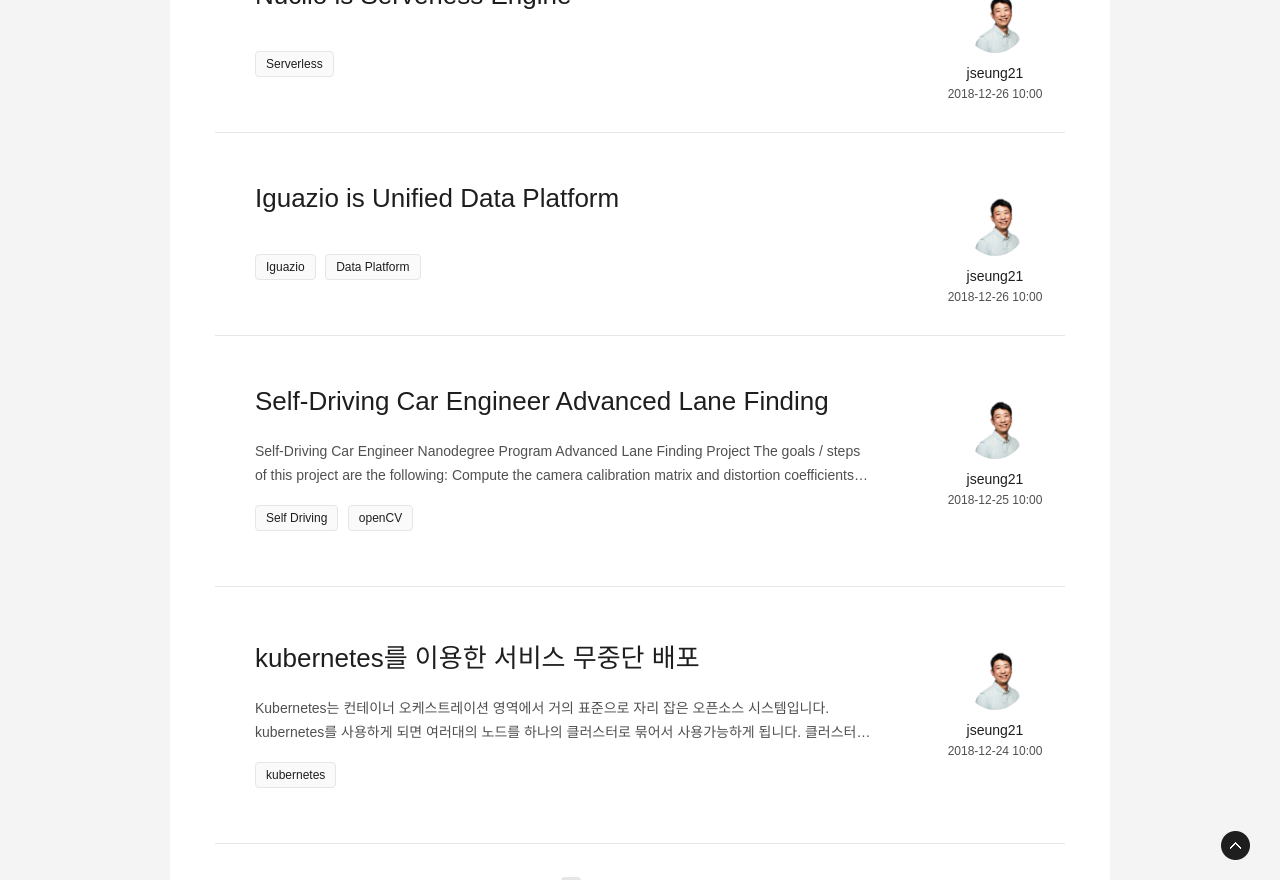
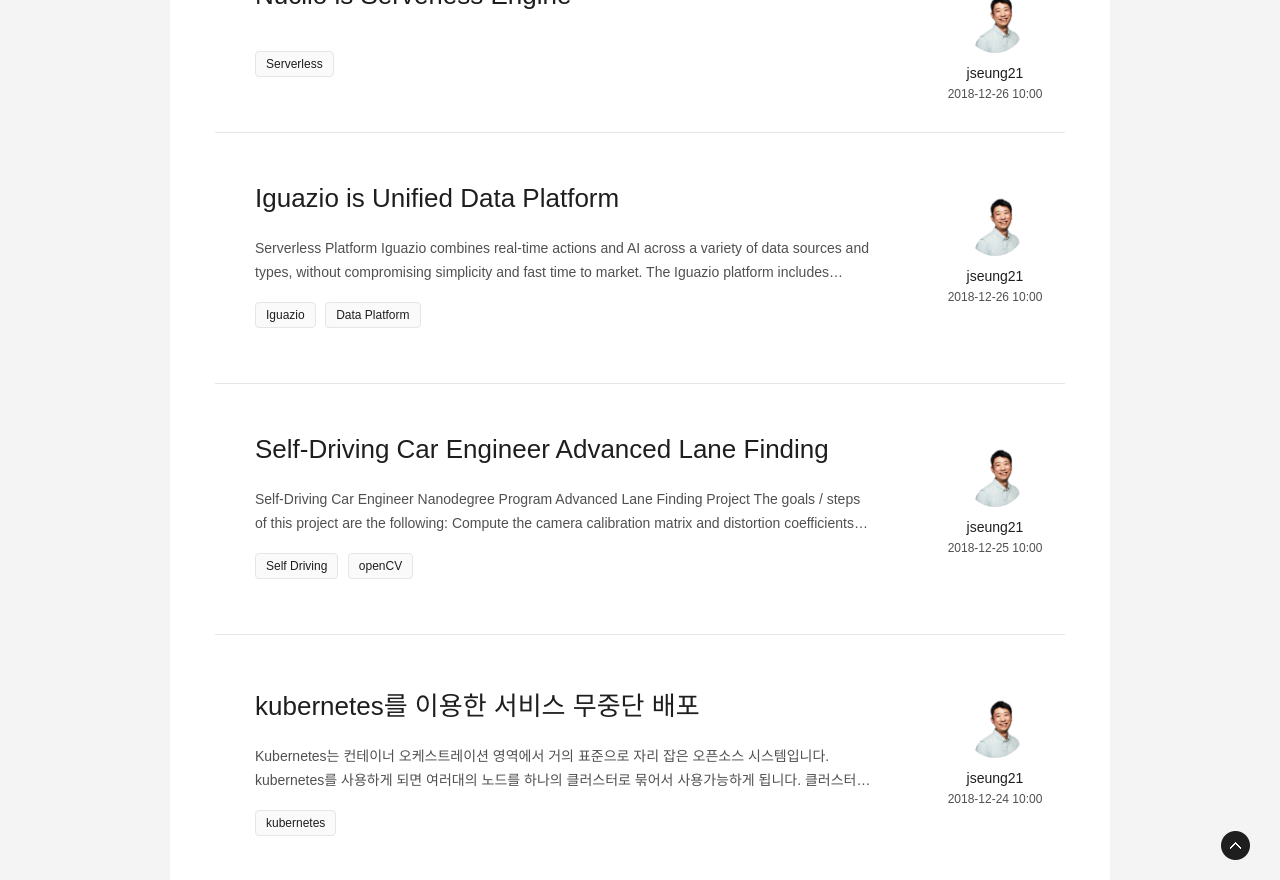
Before and after one commit to jseung21/jseung21.github.io, a Jekyll site: the page built from index.html, in a window 1280 px wide and 900 px high, scrolled down 884 px, cut to the strip 20-900 px from the top of the window. Built offline with Jekyll 4.4.1, drawn with Linux system fonts in a browser that asks for light colours; some web fonts are replaced; the list of posts is cut into pages by our own code; part of the change alters nothing that is shown.

Commit message:
Update 2018-12-26-Iguazio.md

```diff
--- a/_posts/2018-12-26-Iguazio.md
+++ b/_posts/2018-12-26-Iguazio.md
@@ -6,3 +6,96 @@ date: 2018-12-26 10:00
 tags: [Iguazio,Data Platform]
 image: https://techcrunch.com/wp-content/uploads/2017/07/2408914515_137086b28d_o.jpg?w=730&crop=1
 ---
+
+Serverless Platform
+-------------------
+
+![](https://www.iguazio.com/wp-content/uploads/2018/12/Product-page-12.png)
+
+#### Iguazio combines real-time actions and AI across a variety of data sources and types, without compromising simplicity and fast time to market.
+The Iguazio platform includes leading open source data science tools, managed serverless functions and data services running on Kubernetes and on a real-time unified database.
+
+Open Platform for Intelligent Apps
+----------------------------------
+
+![](https://www.iguazio.com/wp-content/uploads/2018/12/Product-Page-23.png)
+
+#### Faster Dev & Ops
+
+Accelerate time from data science exploration to production in a fully managed serverless environment with real-time functions, AI and Kubernetes
+
+#### Unified Real-time Database
+
+Ingest, enrich, analyze and serve large scale multi-model data with simultaneous access through standard APIs for NoSQL, SQL, time series and files.
+
+#### Deployed Anywhere
+
+Leverage the same data services, AI and serverless abstractions in the cloud, at the edge and on-premises, cutting endless IT tasks.
+
+[Learn more about serverless and AI](https://www.iguazio.com/webinar/serverless-ai/)
+
+In-Memory Speed at High Density and Lower Costs
+-----------------------------------------------
+
+![](https://www.iguazio.com/wp-content/uploads/2018/05/In-Memory_v2.png)
+
+#### Iguazio combines fresh, historical and operational data to support smarter decisions in real-time. The platform maximizes CPU utilization and leverages non-volatile memory, 100GbE RDMA, flash and dense storage, achieving extreme performance with consistency at the lowest cost. It shifts the balance from underutilized systems and inefficient code to parallel, real-time and resource optimized implementation requiring fewer servers.
+
+[Learn more about in-memory performance at high density](https://www.iguazio.com/webinar/in-memory-database-performance-on-flash/)
+
+Get Started Now:
+
+[TRY IGUAZIO](https://www.iguazio.com/lp/14-day-free-trial-in-the-cloud/) [Book a Demo](#)
+
+Self-Service Management
+-----------------------
+
+### Managed Data Services
+
+[![](https://www.iguazio.com/wp-content/uploads/2018/05/2.jpg)](https://www.iguazio.com/wp-content/uploads/2018/05/2-1024x805.jpg)
+
+The Iguazio Continuous Data Platform changes the way you monitor, search and explore your data. The system stores rich metadata with each object, turning the platform into a smart data catalog where users can explore data and gain operational and “hidden” business insights in a matter of a few simple clicks.
+
+### Serverless
+
+[![](https://www.iguazio.com/wp-content/uploads/2018/05/4.jpg)](https://www.iguazio.com/wp-content/uploads/2018/05/4-1024x805.jpg)
+
+[nuclio](https://www.iguazio.com/product/serverless/) is an ultra-fast open source serverless platform which allows developers to focus on building and running auto-scaling applications without worrying about managing servers. It Supports a variety of event and data sources with common APIs and is portable across edge and multi-cloud deployments
+
+### Automated IT Operations
+
+[![](https://www.iguazio.com/wp-content/uploads/2018/05/1.jpg)](https://www.iguazio.com/wp-content/uploads/2018/05/1-1024x805.jpg)
+
+IT admins use a simple interface to provision and monitor multiple data clusters and their resources including CPUs, networking and storage with minimal human interaction. The platform provides a rich set of reports and views and generates alarms based on predefined filtering and escalation policies.
+
+### Fine-Grained Security
+
+[![](https://www.iguazio.com/wp-content/uploads/2018/05/3.jpg)](https://www.iguazio.com/wp-content/uploads/2018/05/3-1024x805.jpg)
+
+The platform accepts software-defined policies and automatically maps them to access control, multi-tenancy, monitoring, auditing, service levels and other custom operations. It integrates with identity management systems, combines API level security and visualizes effective policies per data element.
+
+Deployment Anywhere
+-------------------
+
+![null](https://www.iguazio.com/wp-content/uploads/2018/05/Asset-13.png)
+
+#### Cloud
+
+On demand service running in the iguazio managed cloud or in alternative public multi-clouds
+
+![null](https://www.iguazio.com/wp-content/uploads/2018/05/Asset-9-2.png)
+
+#### On-Premises
+
+A complete cloud experience running on-premises on iguazio’s scalable multi-node cluster
+
+![null](https://www.iguazio.com/wp-content/uploads/2017/09/Edge-deployment.png)
+
+#### Edge
+
+Edge appliance handling large data volumes with small footprint, aggregated from devices in real-time
+
+Get Started Now
+---------------
+
+### Go real-time, AI and serverless with Iguazio
```
